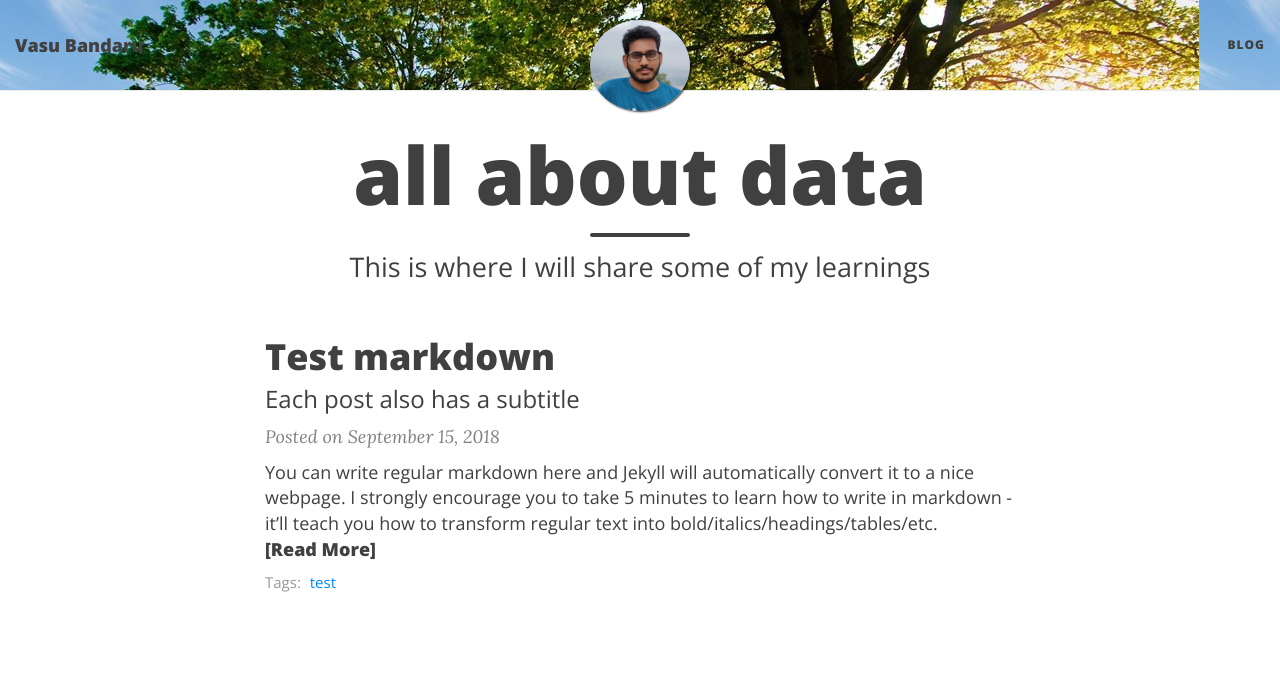
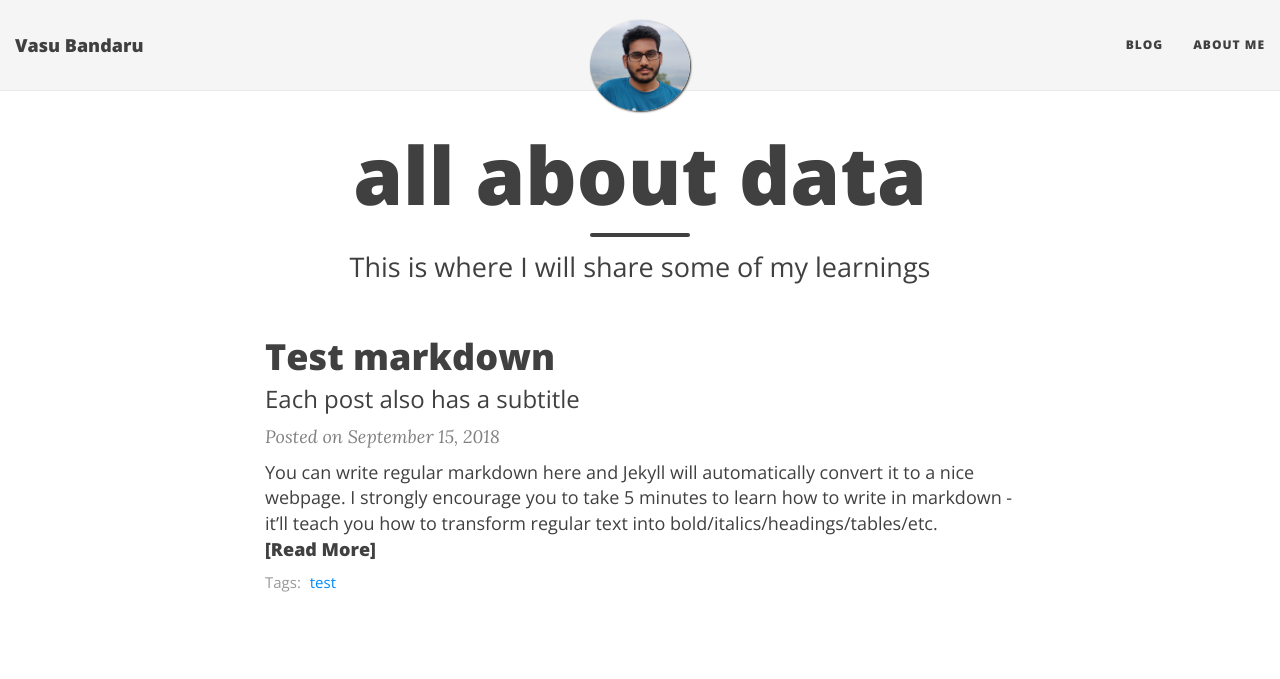
Before and after one commit to vasubandaru/vasubandaru.github.io, a Jekyll site: the page built from index.html, in a window 1280 px wide. Shown: the top 679 px of the page. Built offline with Jekyll 4.4.1, drawn with Linux system fonts in a browser that asks for light colours; nearby versions of some CDN libraries; the list of posts is cut into pages by our own code; grey boxes are pictures that could not be loaded.

```diff
--- a/_config.yml
+++ b/_config.yml
@@ -24,7 +24,7 @@ description: A virtual proof that name is awesome!
 # List of links in the navigation bar
 navbar-links:
   Blog: ""
-  #About Me: "aboutme"
+  About Me: "aboutme"
 
   #- Beautiful Jekyll: "http://deanattali.com/beautiful-jekyll/"
   # Author's home: "http://deanattali.com"
@@ -42,21 +42,21 @@ avatar: "/img/dp-1.png"
 
 # Personalize the colors in your website. Colour values can be any valid CSS colour
 
-#navbar-col: "#F5F5F5"
+navbar-col: "#F5F5F5"
 navbar-text-col: "#404040"
 navbar-children-col: "#F5F5F5"
 page-col: "#FFFFFF"
 link-col: "#008AFF"
 hover-col: "#0085A1"
-#footer-col: "#F5F5F5"
+footer-col: "#F5F5F5"
 footer-text-col: "#777777"
 footer-link-col: "#404040"
 
 # Alternatively, the navbar, footer, and page background can be set to use background images
 # instead of colour
 
-navbar-img: "/img/path.jpg"
-footer-img: "/img/foot.png"
+#navbar-img: "/img/path.jpg"
+#footer-img: "/img/foot.png"
 #page-img: "/img/bgimage.png"
 
 # --- Footer options --- #
@@ -124,7 +124,7 @@ share-links-active:
 # --- Comments --- #
 
 # Fill in your Disqus shortname (NOT the userid) if you want to support Disqus comments
-disqus: "vasubandaru-github-io."
+disqus: "vasubandaru-github-io"
 
 # To use Facebook Comments, fill in a Facebook App ID
 # fb_comment_id: ""
```
